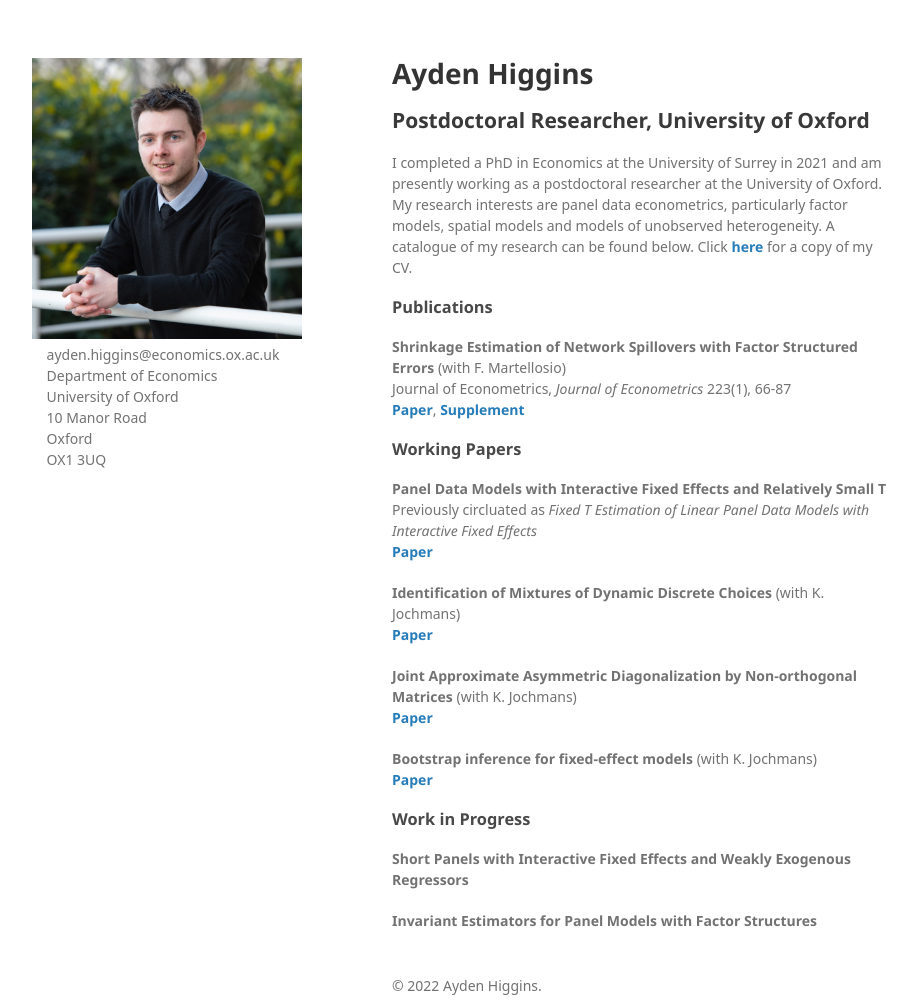
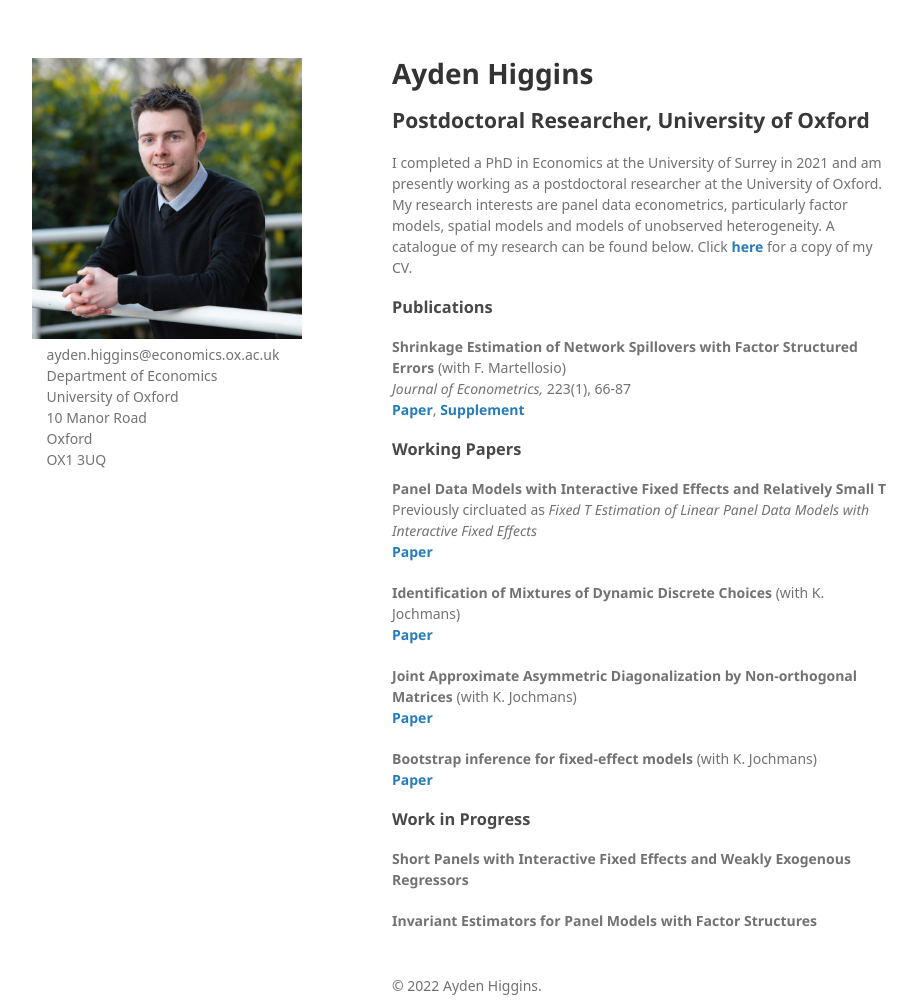
Before and after one commit to Tokkita/Tokkita.github.io, a Jekyll site: the page built from index.md, in a window 1280 px wide and 1001 px high. Shown: the whole window, without its empty margins (178-1093 px from the left). Built offline with Jekyll 4.4.1, drawn with Linux system fonts in a browser that asks for light colours; nearby versions of some CDN libraries; some web fonts are replaced; our own code applies the rules of GitHub Pages for plain Markdown files.

Commit message:
Update index.md

```diff
--- a/index.md
+++ b/index.md
@@ -3,7 +3,7 @@
 I completed a PhD in Economics at the University of Surrey in 2021 and am presently working as a postdoctoral researcher at the University of Oxford. My research interests are panel data econometrics, particularly factor models, spatial models and models of unobserved heterogeneity. A catalogue of my research can be found below. Click <strong><a href="{{ CV.pdf | prepend: '/assets/pdf/CV/CV.pdf' | relative_url | download }}">here</a></strong> for a copy of my CV.
 
 ### Publications
-<b> Shrinkage Estimation of Network Spillovers with Factor Structured Errors </b> (with F. Martellosio) <br> Journal of Econometrics, <i> Journal of Econometrics </i> 223(1), 66-87 <br> <strong><a href="{{ Master.pdf | prepend: '/assets/pdf/Shrinkage/Master.pdf' | relative_url | download }}">Paper</a></strong>, <strong><a href="{{ Supplement.pdf | prepend: '/assets/pdf/Shrinkage/Supplement.pdf' | relative_url | download }}">Supplement</a></strong>
+<b> Shrinkage Estimation of Network Spillovers with Factor Structured Errors </b> (with F. Martellosio) <br> <i> Journal of Econometrics, </i> 223(1), 66-87 <br> <strong><a href="{{ Master.pdf | prepend: '/assets/pdf/Shrinkage/Master.pdf' | relative_url | download }}">Paper</a></strong>, <strong><a href="{{ Supplement.pdf | prepend: '/assets/pdf/Shrinkage/Supplement.pdf' | relative_url | download }}">Supplement</a></strong>
 
 ### Working Papers
 <b> Panel Data Models with Interactive Fixed Effects and Relatively Small T </b> <br> Previously circluated as <i> Fixed T Estimation of Linear Panel Data Models with Interactive Fixed Effects </i> <br> <strong><a href="{{ MasterLatest.pdf | prepend: '/assets/pdf/FTIFE/MasterLatest.pdf' | relative_url | download }}">Paper</a></strong>
```
